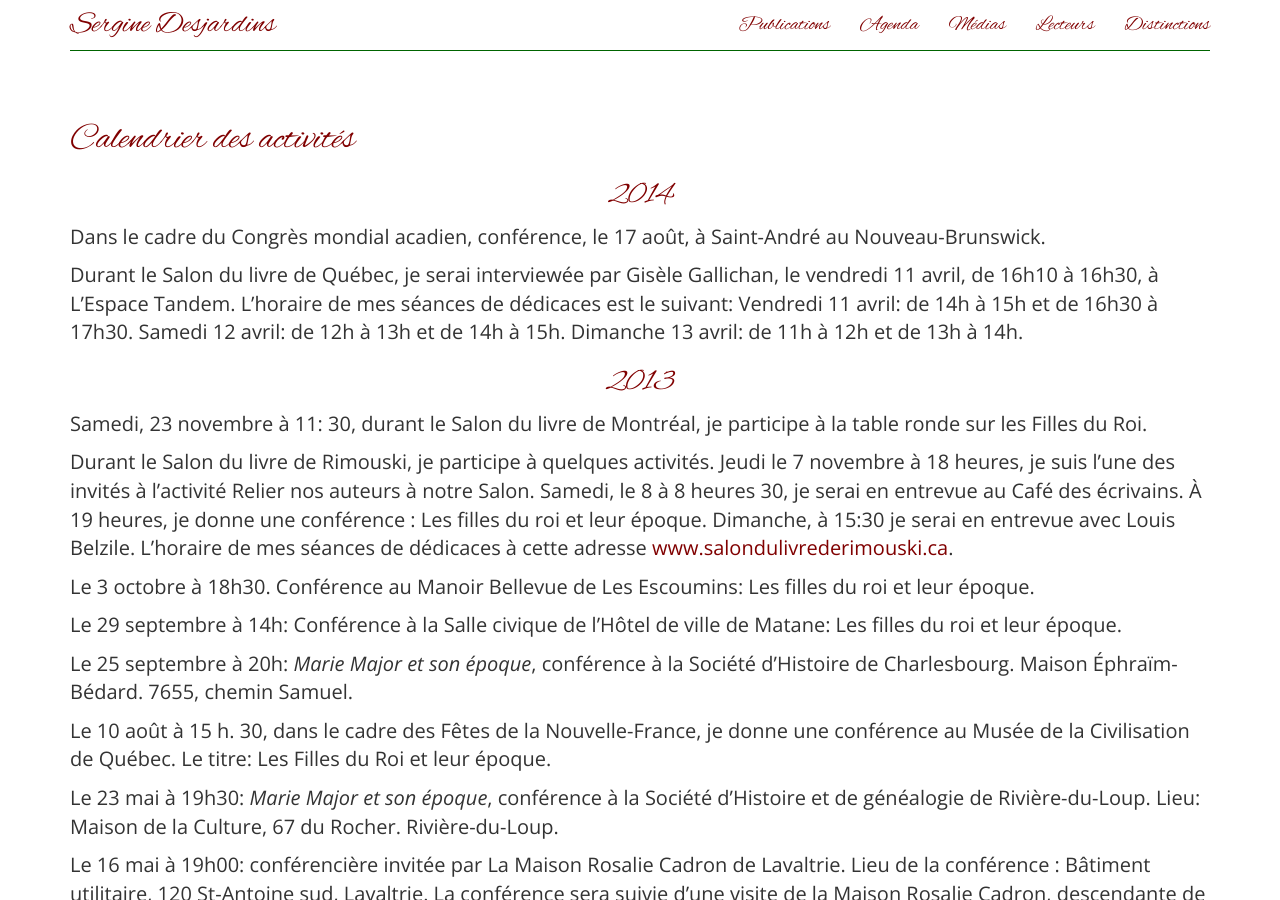
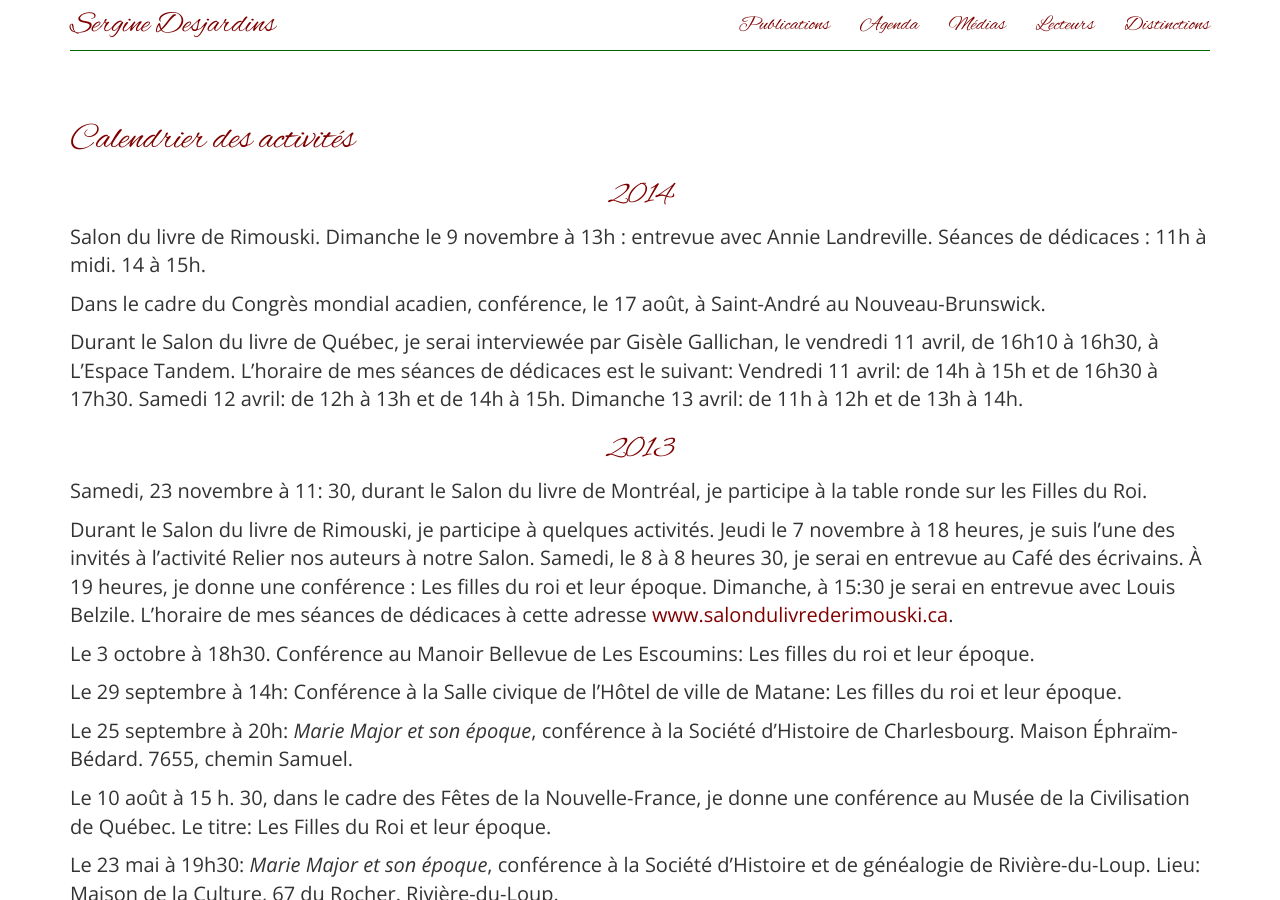
Before and after one commit to serginedesjardins/serginedesjardins.github.io, a Jekyll site: the page built from agenda.md, in a window 1280 px wide and 900 px high. Built offline with Jekyll 4.4.1, drawn with Linux system fonts in a browser that asks for light colours.

Commit message:
Update agenda.md

```diff
--- a/agenda.md
+++ b/agenda.md
@@ -7,6 +7,9 @@ permalink: /agenda/
 # Calendrier des activités
 
 ## 2014
+
+Salon du livre de Rimouski. Dimanche le 9 novembre à 13h : entrevue
+avec Annie Landreville. Séances de dédicaces : 11h à midi. 14 à 15h.
 
 Dans le cadre du Congrès mondial acadien, conférence, le 17 août, à
 Saint-André au Nouveau-Brunswick.
```
